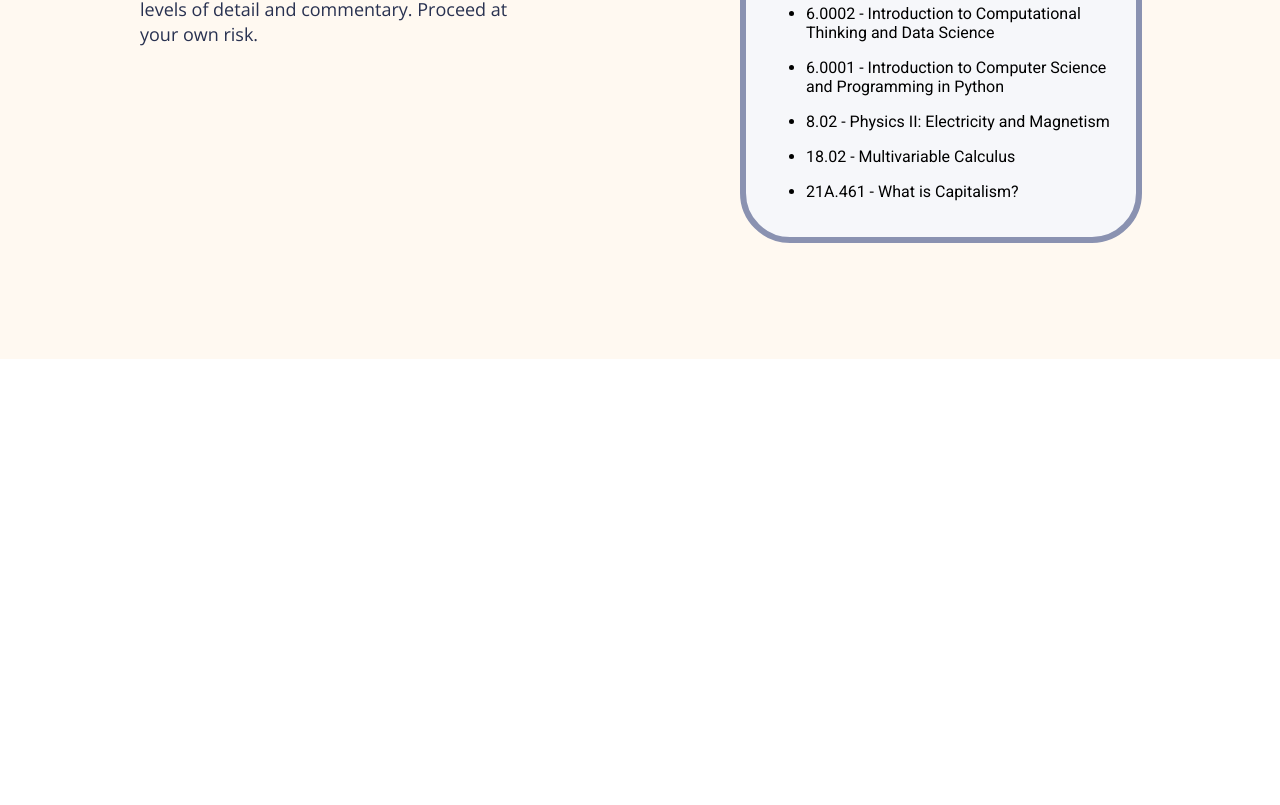
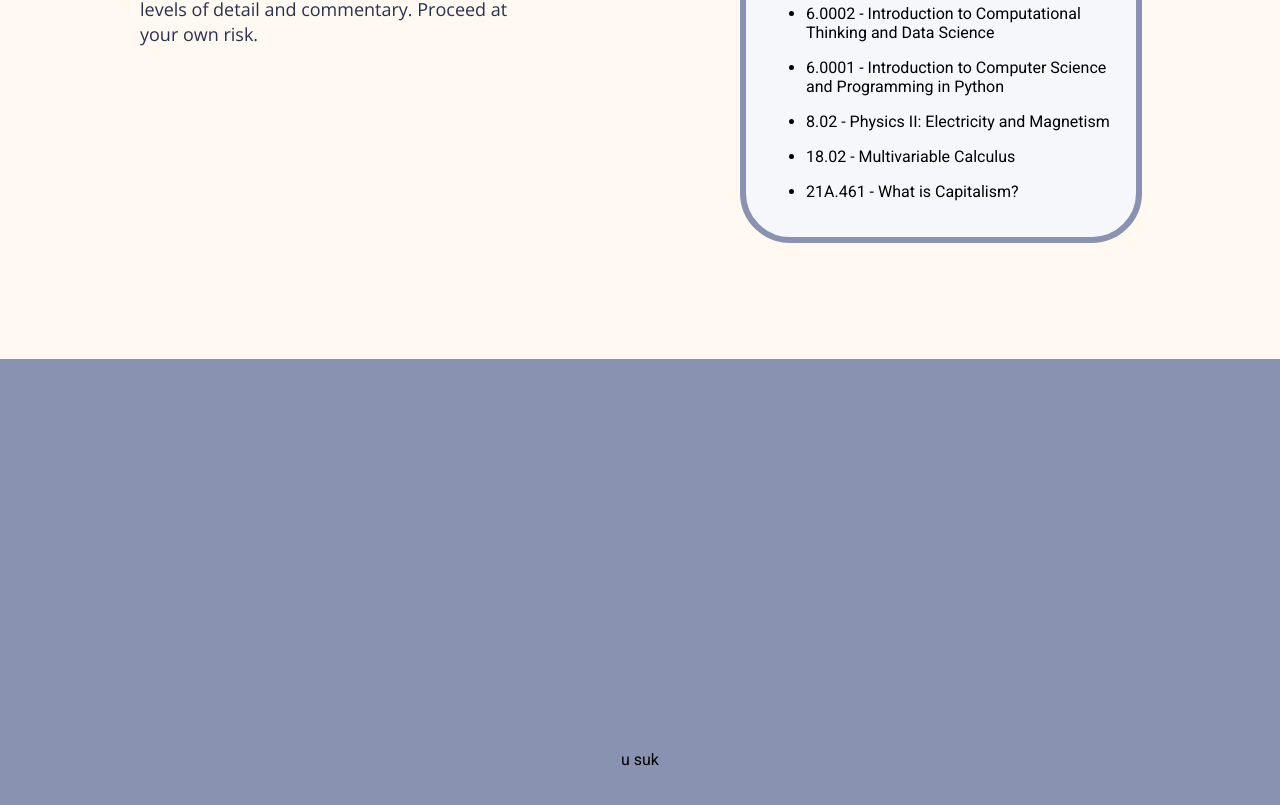
Before and after one commit to cindy-x-wang/octoblob, a React app: page / in a window 1280 px wide. Shown: the part 1241-2046 px from the top of the page. Before the commit the page ends 1600 px from the top, so only its background shows below. Built offline with nearby package versions, Linux system fonts and the light colour scheme; the HTML template or start-up script is replaced by a standard one; a web font is replaced by a local one.

Commit message:
random things

```diff
--- a/client/src/components/pages/Octoblob.css
+++ b/client/src/components/pages/Octoblob.css
@@ -179,3 +179,16 @@
     display: flex;
     justify-content: space-evenly;
 }
+
+.head-container-trolol {
+    width: 100%;
+    height: 100vh;
+    overflow: hidden;
+
+    background: #8A92B1;
+
+    display: flex;
+    flex-direction: row;
+    justify-content: center;
+    align-items: center;
+}
--- a/client/src/components/pages/Octoblob.js
+++ b/client/src/components/pages/Octoblob.js
@@ -92,7 +92,7 @@ const allCourses = [
     "name": "What is Capitalism?",
     "number": "21A.461",
     "description": "This class addresses the question \"what is capitalism?\" from a social scientific point of view, rather than a classical economic one.",
-    "commentary": "Did I finally understand integration? We'll see."
+    "commentary": "I've learned that modern youths are not motivated by money, but by boba."
   },
 ];
 
@@ -104,8 +104,8 @@ class Octoblob extends Component {
       showingCSOnly: false,
       showingDescriptions: false,
       showingCommentary: false,
-      allCourses: allCourses,
-      allSemesters: allSemesters,
+      allCourses,
+      allSemesters,
     };
   }
 
@@ -191,6 +191,10 @@ class Octoblob extends Component {
         </div>
       </div>
     </div>
+
+    <div className="head-container-trolol">
+      u suk
+    </div>
   </>
     );
   }
```
Also changed, not shown: client/src/components/modules/SemesterCard.js (+5 -5 lines).
